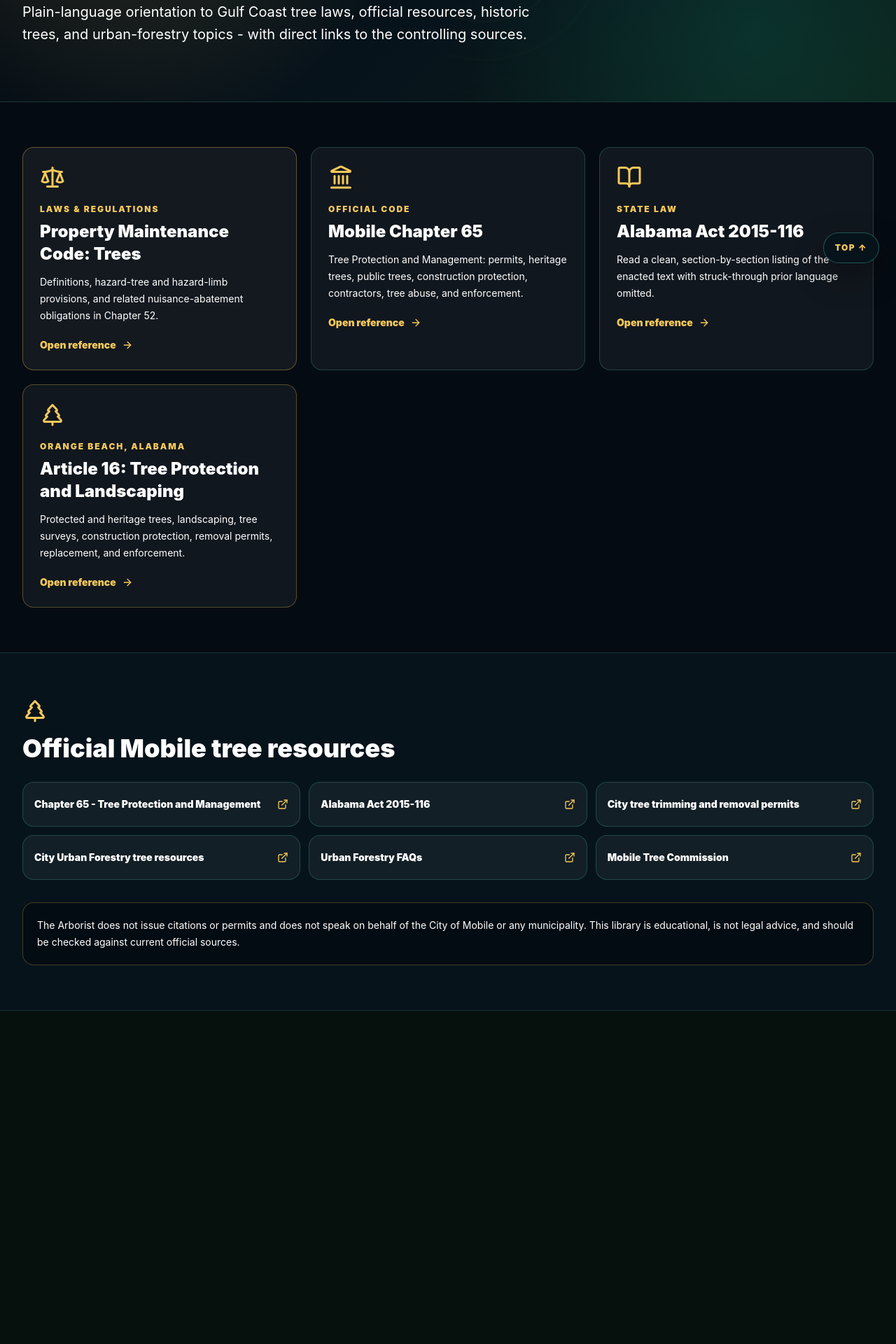
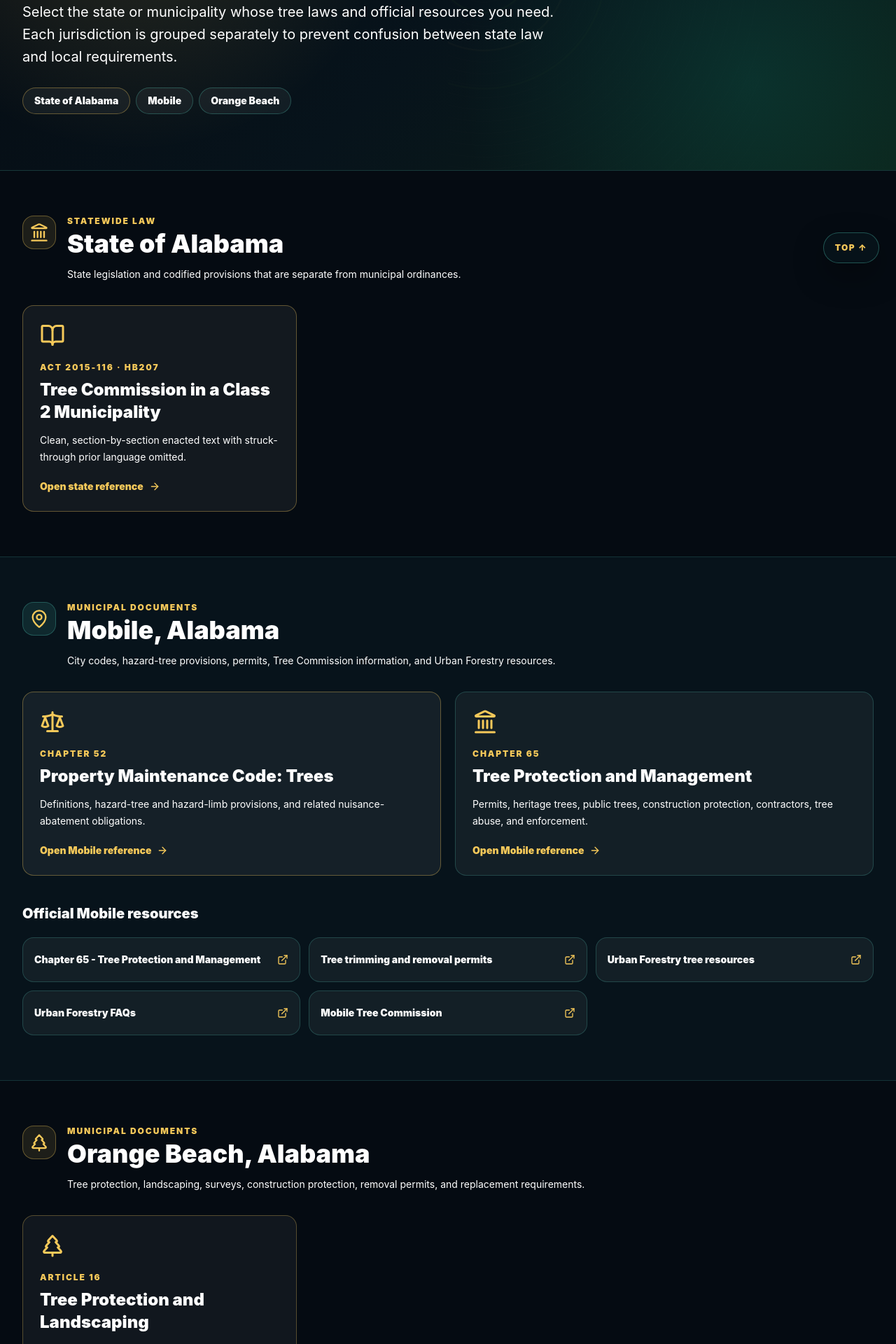
Before and after one commit to TheCryptoArborist/tree251, a Next.js app: page /knowledge-center in a window 1280 px wide. Shown: the part 400-2320 px from the top of the page at 70% size. Before the commit the page ends 1844 px from the top, so only its background shows below. Built offline with nearby package versions, Linux system fonts and the light colour scheme.

Commit message:
Group Knowledge Center documents by jurisdiction

```diff
--- a/app/knowledge-center/page.tsx
+++ b/app/knowledge-center/page.tsx
@@ -1,22 +1,40 @@
 import type { Metadata } from "next";
 import Link from "next/link";
-import { ArrowRight, BookOpen, ExternalLink, Landmark, Scale, TreePine } from "lucide-react";
+import { ArrowRight, BookOpen, ExternalLink, Landmark, MapPin, Scale, TreePine } from "lucide-react";
 
 export const metadata: Metadata = {
   title: "Gulf Coast Tree Knowledge Center",
   description:
-    "A source-linked library of Gulf Coast tree laws, property-maintenance provisions, historic trees, and public educational resources from The Arborist.",
+    "A jurisdiction-organized, source-linked library of Alabama and Gulf Coast municipal tree laws, property-maintenance provisions, and official resources.",
   alternates: { canonical: "/knowledge-center" }
 };
 
-const officialResources = [
+const mobileResources = [
   ["Chapter 65 - Tree Protection and Management", "https://library.municode.com/al/mobile/codes/code_of_ordinances?nodeId=COMOALVOII_CH65TRPRMA"],
-  ["Alabama Act 2015-116", "https://alison.legislature.state.al.us/files/pdf/SearchableInstruments/2015RS/Acts/2015-116.pdf"],
-  ["City tree trimming and removal permits", "https://www.cityofmobile.gov/public-works/tree-trimming-removal-permits/"],
-  ["City Urban Forestry tree resources", "https://www.cityofmobile.gov/public-works/environment/trees/"],
+  ["Tree trimming and removal permits", "https://www.cityofmobile.gov/public-works/tree-trimming-removal-permits/"],
+  ["Urban Forestry tree resources", "https://www.cityofmobile.gov/public-works/environment/trees/"],
   ["Urban Forestry FAQs", "https://www.cityofmobile.gov/public-works/urban-forestry-department/urban-forestry-faqs/"],
   ["Mobile Tree Commission", "https://www.buildmobile.org/tree-commission/"]
 ] as const;
+
+const orangeBeachResources = [
+  ["Orange Beach Code of Ordinances", "https://library.municode.com/al/orange_beach/codes/code_of_ordinances"],
+  ["Orange Beach Planning & Zoning", "https://www.orangebeachal.gov/409/Planning-Zoning"]
+] as const;
+
+function ResourceLink({ label, href }: { label: string; href: string }) {
+  return (
+    <a
+      href={href}
+      target="_blank"
+      rel="noreferrer"
+      className="flex min-h-16 items-center justify-between gap-3 rounded-2xl border border-teal-300/20 bg-white/[0.05] p-4 text-sm font-black transition hover:border-[#f6c95a]/60 hover:bg-white/[0.08] focus-ring"
+    >
+      <span>{label}</span>
+      <ExternalLink className="size-4 shrink-0 text-[#f6c95a]" aria-hidden="true" />
+    </a>
+  );
+}
 
 export default function KnowledgeCenterPage() {
   return (
@@ -25,65 +43,116 @@ export default function KnowledgeCenterPage() {
         <div className="absolute inset-0 -z-20 bg-[radial-gradient(circle_at_15%_18%,rgba(246,201,90,0.16),transparent_24rem),radial-gradient(circle_at_84%_75%,rgba(18,192,168,0.14),transparent_26rem),linear-gradient(135deg,#050b12_0%,#07131b_52%,#0b1f17_100%)]" />
         <div className="tree-ring-texture absolute inset-y-0 right-0 -z-10 w-1/2 opacity-30" />
         <div className="mx-auto max-w-7xl px-4 sm:px-6 lg:px-8">
-          <p className="text-xs font-black uppercase tracking-[0.18em] text-[#f6c95a] sm:text-sm">Source-linked public education</p>
+          <p className="text-xs font-black uppercase tracking-[0.18em] text-[#f6c95a] sm:text-sm">Organized by jurisdiction</p>
           <h1 className="mt-4 max-w-5xl text-4xl font-black leading-[0.98] sm:text-6xl">Gulf Coast Tree Knowledge Center</h1>
           <p className="mt-6 max-w-3xl text-base leading-7 text-emerald-50/84 sm:text-xl sm:leading-8">
-            Plain-language orientation to Gulf Coast tree laws, official resources, historic trees, and urban-forestry topics - with direct links to the controlling sources.
+            Select the state or municipality whose tree laws and official resources you need. Each jurisdiction is grouped separately to prevent confusion between state law and local requirements.
           </p>
+          <nav aria-label="Knowledge Center jurisdictions" className="mt-7 flex flex-wrap gap-2">
+            <a href="#alabama" className="rounded-full border border-[#f6c95a]/35 bg-white/[0.05] px-4 py-2 text-sm font-black transition hover:border-[#f6c95a]/70 focus-ring">State of Alabama</a>
+            <a href="#mobile" className="rounded-full border border-teal-300/25 bg-white/[0.05] px-4 py-2 text-sm font-black transition hover:border-[#f6c95a]/70 focus-ring">Mobile</a>
+            <a href="#orange-beach" className="rounded-full border border-teal-300/25 bg-white/[0.05] px-4 py-2 text-sm font-black transition hover:border-[#f6c95a]/70 focus-ring">Orange Beach</a>
+          </nav>
         </div>
       </section>
 
-      <section className="py-12 sm:py-16">
+      <section id="alabama" className="scroll-mt-40 py-12 sm:py-16">
         <div className="mx-auto max-w-7xl px-4 sm:px-6 lg:px-8">
-          <div className="grid gap-5 md:grid-cols-2 xl:grid-cols-3">
-            <Link href="/knowledge-center/laws-regulations/mobile-property-maintenance-code" className="group rounded-2xl border border-[#f6c95a]/35 bg-white/[0.06] p-6 transition hover:border-[#f6c95a]/70 hover:bg-white/[0.09] focus-ring">
-              <Scale className="size-9 text-[#f6c95a]" aria-hidden="true" />
-              <p className="mt-5 text-xs font-black uppercase tracking-[0.16em] text-[#f6c95a]">Laws &amp; Regulations</p>
-              <h2 className="mt-2 text-2xl font-black">Property Maintenance Code: Trees</h2>
-              <p className="mt-3 text-sm leading-6 text-emerald-50/78">Definitions, hazard-tree and hazard-limb provisions, and related nuisance-abatement obligations in Chapter 52.</p>
-              <span className="mt-5 inline-flex items-center gap-2 text-sm font-black text-[#f6c95a]">Open reference <ArrowRight className="size-4 transition group-hover:translate-x-1" aria-hidden="true" /></span>
-            </Link>
+          <div className="flex items-start gap-4">
+            <div className="grid size-12 shrink-0 place-items-center rounded-2xl border border-[#f6c95a]/35 bg-[#f6c95a]/10">
+              <Landmark className="size-7 text-[#f6c95a]" aria-hidden="true" />
+            </div>
+            <div>
+              <p className="text-xs font-black uppercase tracking-[0.16em] text-[#f6c95a]">Statewide law</p>
+              <h2 className="mt-1 text-3xl font-black sm:text-4xl">State of Alabama</h2>
+              <p className="mt-3 max-w-3xl text-sm leading-6 text-emerald-50/72">State legislation and codified provisions that are separate from municipal ordinances.</p>
+            </div>
+          </div>
 
-            <Link href="/knowledge-center/laws-regulations/mobile-chapter-65" className="group rounded-2xl border border-teal-300/20 bg-white/[0.05] p-6 transition hover:border-teal-300/50 hover:bg-white/[0.08] focus-ring">
-              <Landmark className="size-9 text-[#f6c95a]" aria-hidden="true" />
-              <p className="mt-5 text-xs font-black uppercase tracking-[0.16em] text-[#f6c95a]">Official code</p>
-              <h2 className="mt-2 text-2xl font-black">Mobile Chapter 65</h2>
-              <p className="mt-3 text-sm leading-6 text-emerald-50/78">Tree Protection and Management: permits, heritage trees, public trees, construction protection, contractors, tree abuse, and enforcement.</p>
-              <span className="mt-5 inline-flex items-center gap-2 text-sm font-black text-[#f6c95a]">Open reference <ArrowRight className="size-4 transition group-hover:translate-x-1" aria-hidden="true" /></span>
-            </Link>
-
-            <Link href="/knowledge-center/laws-regulations/alabama-act-2015-116" className="group rounded-2xl border border-teal-300/20 bg-white/[0.05] p-6 transition hover:border-teal-300/50 hover:bg-white/[0.08] focus-ring">
+          <div className="mt-8 grid gap-5 md:grid-cols-2 xl:grid-cols-3">
+            <Link href="/knowledge-center/laws-regulations/alabama-act-2015-116" className="group rounded-2xl border border-[#f6c95a]/35 bg-white/[0.06] p-6 transition hover:border-[#f6c95a]/70 hover:bg-white/[0.09] focus-ring">
               <BookOpen className="size-9 text-[#f6c95a]" aria-hidden="true" />
-              <p className="mt-5 text-xs font-black uppercase tracking-[0.16em] text-[#f6c95a]">State law</p>
-              <h2 className="mt-2 text-2xl font-black">Alabama Act 2015-116</h2>
-              <p className="mt-3 text-sm leading-6 text-emerald-50/78">Read a clean, section-by-section listing of the enacted text with struck-through prior language omitted.</p>
-              <span className="mt-5 inline-flex items-center gap-2 text-sm font-black text-[#f6c95a]">Open reference <ArrowRight className="size-4 transition group-hover:translate-x-1" aria-hidden="true" /></span>
-            </Link>
-
-            <Link href="/knowledge-center/laws-regulations/orange-beach-article-16" className="group rounded-2xl border border-[#f6c95a]/30 bg-white/[0.05] p-6 transition hover:border-[#f6c95a]/65 hover:bg-white/[0.08] focus-ring">
-              <TreePine className="size-9 text-[#f6c95a]" aria-hidden="true" />
-              <p className="mt-5 text-xs font-black uppercase tracking-[0.16em] text-[#f6c95a]">Orange Beach, Alabama</p>
-              <h2 className="mt-2 text-2xl font-black">Article 16: Tree Protection and Landscaping</h2>
-              <p className="mt-3 text-sm leading-6 text-emerald-50/78">Protected and heritage trees, landscaping, tree surveys, construction protection, removal permits, replacement, and enforcement.</p>
-              <span className="mt-5 inline-flex items-center gap-2 text-sm font-black text-[#f6c95a]">Open reference <ArrowRight className="size-4 transition group-hover:translate-x-1" aria-hidden="true" /></span>
+              <p className="mt-5 text-xs font-black uppercase tracking-[0.16em] text-[#f6c95a]">Act 2015-116 · HB207</p>
+              <h3 className="mt-2 text-2xl font-black">Tree Commission in a Class 2 Municipality</h3>
+              <p className="mt-3 text-sm leading-6 text-emerald-50/78">Clean, section-by-section enacted text with struck-through prior language omitted.</p>
+              <span className="mt-5 inline-flex items-center gap-2 text-sm font-black text-[#f6c95a]">Open state reference <ArrowRight className="size-4 transition group-hover:translate-x-1" aria-hidden="true" /></span>
             </Link>
           </div>
         </div>
       </section>
 
-      <section className="border-y border-teal-300/15 bg-[#07131b] py-12 sm:py-16">
+      <section id="mobile" className="scroll-mt-40 border-y border-teal-300/15 bg-[#07131b] py-12 sm:py-16">
         <div className="mx-auto max-w-7xl px-4 sm:px-6 lg:px-8">
-          <TreePine className="size-9 text-[#f6c95a]" aria-hidden="true" />
-          <h2 className="mt-4 text-3xl font-black sm:text-4xl">Official Mobile tree resources</h2>
-          <div className="mt-7 grid gap-3 sm:grid-cols-2 lg:grid-cols-3">
-            {officialResources.map(([label, href]) => (
-              <a key={href} href={href} target="_blank" rel="noreferrer" className="flex min-h-16 items-center justify-between gap-3 rounded-2xl border border-teal-300/20 bg-white/[0.05] p-4 text-sm font-black transition hover:border-[#f6c95a]/60 hover:bg-white/[0.08] focus-ring">
-                <span>{label}</span><ExternalLink className="size-4 shrink-0 text-[#f6c95a]" aria-hidden="true" />
-              </a>
-            ))}
+          <div className="flex items-start gap-4">
+            <div className="grid size-12 shrink-0 place-items-center rounded-2xl border border-teal-300/25 bg-teal-300/10">
+              <MapPin className="size-7 text-[#f6c95a]" aria-hidden="true" />
+            </div>
+            <div>
+              <p className="text-xs font-black uppercase tracking-[0.16em] text-[#f6c95a]">Municipal documents</p>
+              <h2 className="mt-1 text-3xl font-black sm:text-4xl">Mobile, Alabama</h2>
+              <p className="mt-3 max-w-3xl text-sm leading-6 text-emerald-50/72">City codes, hazard-tree provisions, permits, Tree Commission information, and Urban Forestry resources.</p>
+            </div>
           </div>
-          <p className="mt-8 rounded-2xl border border-[#f6c95a]/25 bg-[#050b12]/75 p-5 text-sm leading-6 text-emerald-50/76">
-            The Arborist does not issue citations or permits and does not speak on behalf of the City of Mobile or any municipality. This library is educational, is not legal advice, and should be checked against current official sources.
+
+          <div className="mt-8 grid gap-5 md:grid-cols-2">
+            <Link href="/knowledge-center/laws-regulations/mobile-property-maintenance-code" className="group rounded-2xl border border-[#f6c95a]/35 bg-white/[0.06] p-6 transition hover:border-[#f6c95a]/70 hover:bg-white/[0.09] focus-ring">
+              <Scale className="size-9 text-[#f6c95a]" aria-hidden="true" />
+              <p className="mt-5 text-xs font-black uppercase tracking-[0.16em] text-[#f6c95a]">Chapter 52</p>
+              <h3 className="mt-2 text-2xl font-black">Property Maintenance Code: Trees</h3>
+              <p className="mt-3 text-sm leading-6 text-emerald-50/78">Definitions, hazard-tree and hazard-limb provisions, and related nuisance-abatement obligations.</p>
+              <span className="mt-5 inline-flex items-center gap-2 text-sm font-black text-[#f6c95a]">Open Mobile reference <ArrowRight className="size-4 transition group-hover:translate-x-1" aria-hidden="true" /></span>
+            </Link>
+
+            <Link href="/knowledge-center/laws-regulations/mobile-chapter-65" className="group rounded-2xl border border-teal-300/20 bg-white/[0.05] p-6 transition hover:border-teal-300/50 hover:bg-white/[0.08] focus-ring">
+              <Landmark className="size-9 text-[#f6c95a]" aria-hidden="true" />
+              <p className="mt-5 text-xs font-black uppercase tracking-[0.16em] text-[#f6c95a]">Chapter 65</p>
+              <h3 className="mt-2 text-2xl font-black">Tree Protection and Management</h3>
+              <p className="mt-3 text-sm leading-6 text-emerald-50/78">Permits, heritage trees, public trees, construction protection, contractors, tree abuse, and enforcement.</p>
+              <span className="mt-5 inline-flex items-center gap-2 text-sm font-black text-[#f6c95a]">Open Mobile reference <ArrowRight className="size-4 transition group-hover:translate-x-1" aria-hidden="true" /></span>
+            </Link>
+          </div>
+
+          <div className="mt-10">
+            <h3 className="text-xl font-black">Official Mobile resources</h3>
+            <div className="mt-5 grid gap-3 sm:grid-cols-2 lg:grid-cols-3">
+              {mobileResources.map(([label, href]) => <ResourceLink key={href} label={label} href={href} />)}
+            </div>
+          </div>
+        </div>
+      </section>
+
+      <section id="orange-beach" className="scroll-mt-40 py-12 sm:py-16">
+        <div className="mx-auto max-w-7xl px-4 sm:px-6 lg:px-8">
+          <div className="flex items-start gap-4">
+            <div className="grid size-12 shrink-0 place-items-center rounded-2xl border border-[#f6c95a]/35 bg-[#f6c95a]/10">
+              <TreePine className="size-7 text-[#f6c95a]" aria-hidden="true" />
+            </div>
+            <div>
+              <p className="text-xs font-black uppercase tracking-[0.16em] text-[#f6c95a]">Municipal documents</p>
+              <h2 className="mt-1 text-3xl font-black sm:text-4xl">Orange Beach, Alabama</h2>
+              <p className="mt-3 max-w-3xl text-sm leading-6 text-emerald-50/72">Tree protection, landscaping, surveys, construction protection, removal permits, and replacement requirements.</p>
+            </div>
+          </div>
+
+          <div className="mt-8 grid gap-5 md:grid-cols-2 xl:grid-cols-3">
+            <Link href="/knowledge-center/laws-regulations/orange-beach-article-16" className="group rounded-2xl border border-[#f6c95a]/30 bg-white/[0.05] p-6 transition hover:border-[#f6c95a]/65 hover:bg-white/[0.08] focus-ring">
+              <TreePine className="size-9 text-[#f6c95a]" aria-hidden="true" />
+              <p className="mt-5 text-xs font-black uppercase tracking-[0.16em] text-[#f6c95a]">Article 16</p>
+              <h3 className="mt-2 text-2xl font-black">Tree Protection and Landscaping</h3>
+              <p className="mt-3 text-sm leading-6 text-emerald-50/78">Protected and heritage trees, landscape plans, tree surveys, construction protection, permits, replacement, and enforcement.</p>
+              <span className="mt-5 inline-flex items-center gap-2 text-sm font-black text-[#f6c95a]">Open Orange Beach reference <ArrowRight className="size-4 transition group-hover:translate-x-1" aria-hidden="true" /></span>
+            </Link>
+          </div>
+
+          <div className="mt-10">
+            <h3 className="text-xl font-black">Official Orange Beach resources</h3>
+            <div className="mt-5 grid gap-3 sm:grid-cols-2 lg:grid-cols-3">
+              {orangeBeachResources.map(([label, href]) => <ResourceLink key={href} label={label} href={href} />)}
+            </div>
+          </div>
+
+          <p className="mt-10 rounded-2xl border border-[#f6c95a]/25 bg-[#07131b] p-5 text-sm leading-6 text-emerald-50/76">
+            The Arborist does not issue citations or permits and does not speak on behalf of the State of Alabama, the City of Mobile, the City of Orange Beach, or any municipality. This library is educational, is not legal advice, and should be checked against current official sources.
           </p>
         </div>
       </section>
```
